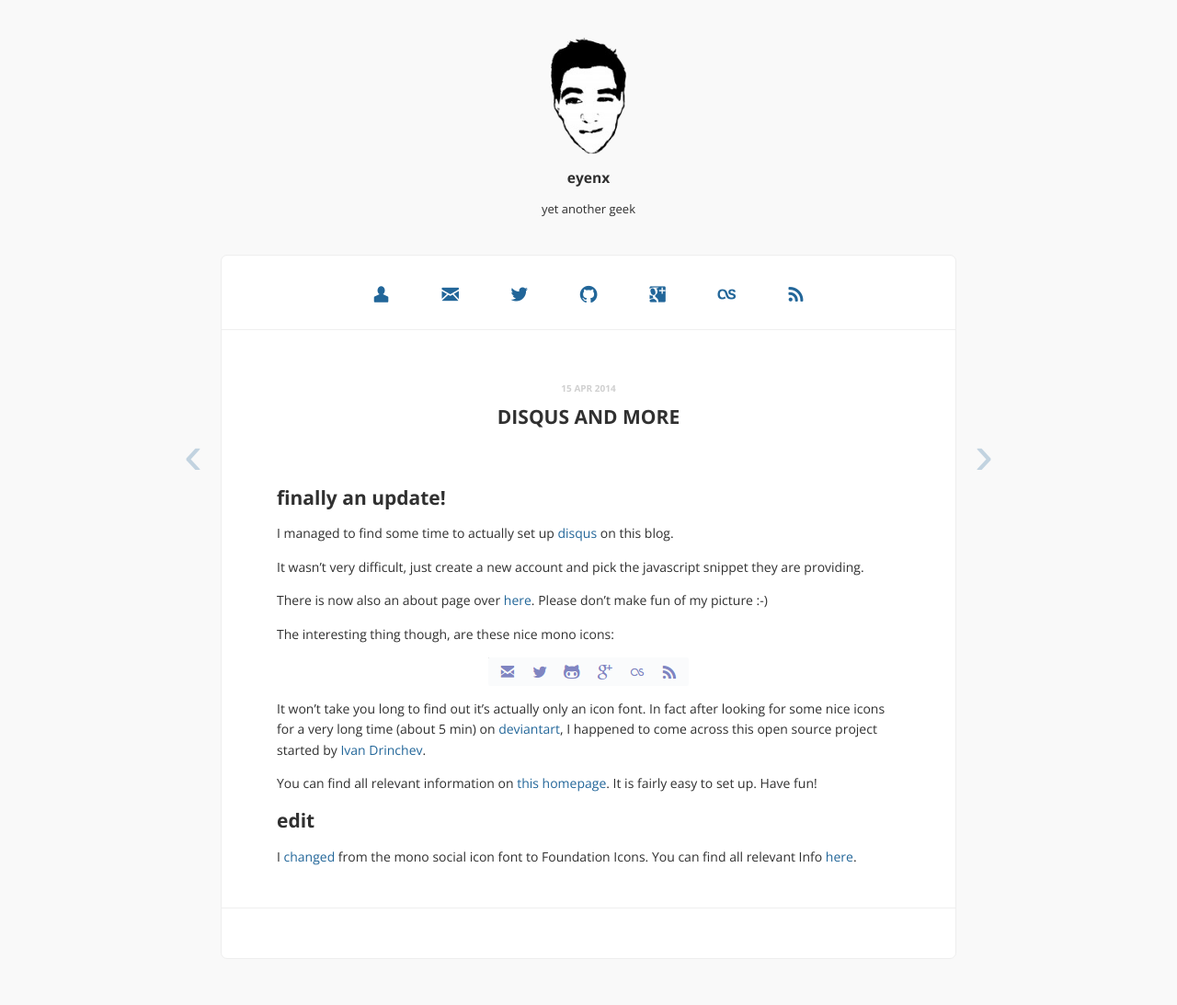
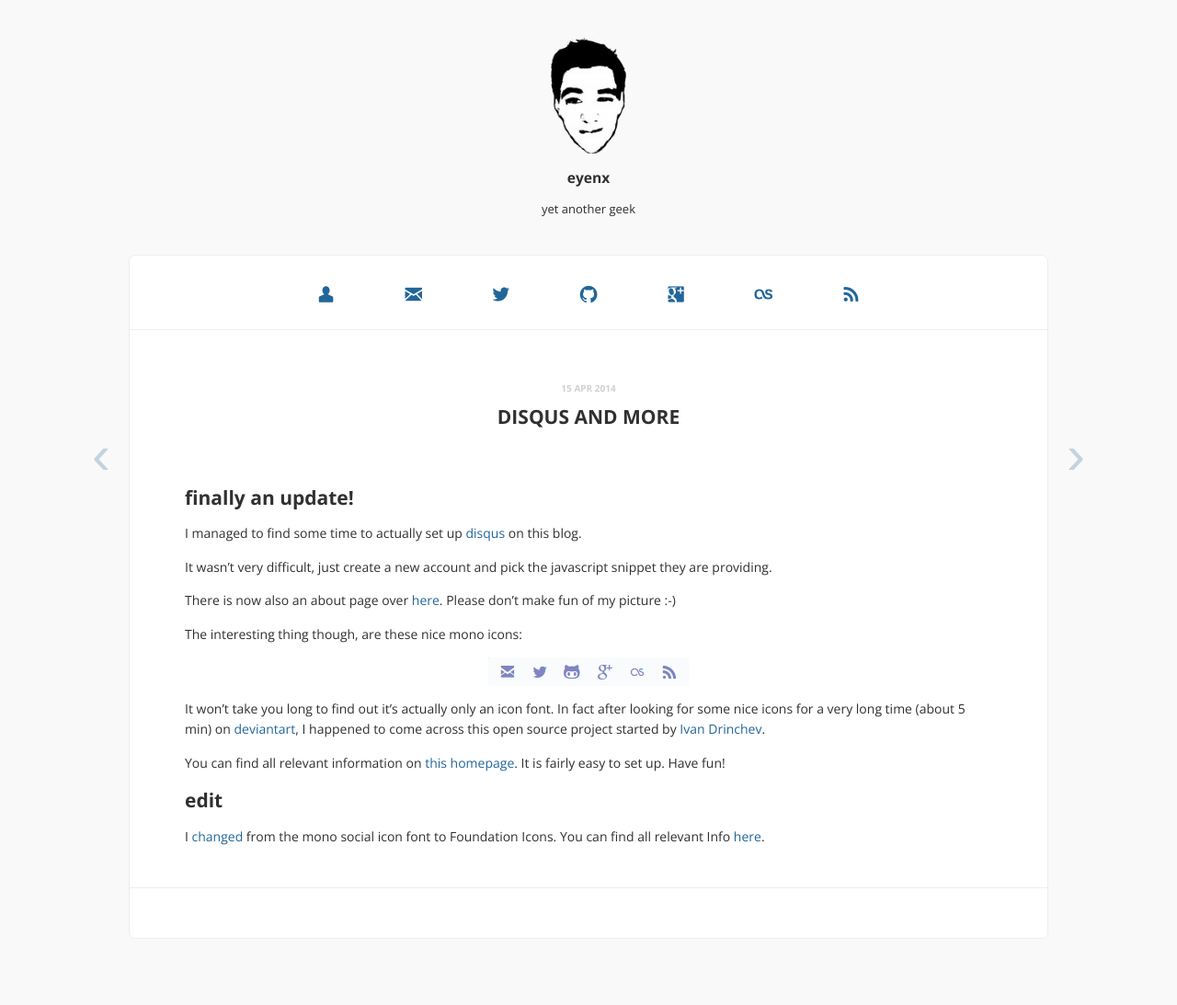
Before and after one commit to eyenx/blog, a Jekyll site: the page built from src/_posts/2014-04-15-disqus-and-more.md, in a window 1280 px wide. Shown: the whole page at 92% size. Built offline with Jekyll 4.4.1, drawn with Linux system fonts in a browser that asks for light colours; comment, search, counter and statistics services are not loaded; after the commit the page ends 1071 px from its top, so only the background shows below that.

Commit message:
new style, wider

```diff
--- a/src/css/style.css
+++ b/src/css/style.css
@@ -80,7 +80,7 @@ header {
 
 footer {
   width: 100%;
-  max-width: 800px;
+  max-width: 1000px;
   line-height: 2em;
   margin: auto;
   padding-bottom: 30px;
@@ -94,7 +94,7 @@ footer {
   -moz-box-sizing: border-box;
   box-sizing: border-box;
   width: 100%;
-  max-width: 800px;
+  max-width: 1000px;
   background: #fff;
   margin: 40px auto 20px;
   border-radius: 7px;
@@ -359,6 +359,6 @@ img {
   left: 50%;
   font-size: 60px; }
 .paging .left {
-  margin-left: -440px; }
+  margin-left: -540px; }
 .paging .right {
-  margin-left: 420px; }
+  margin-left: 520px; }
```
